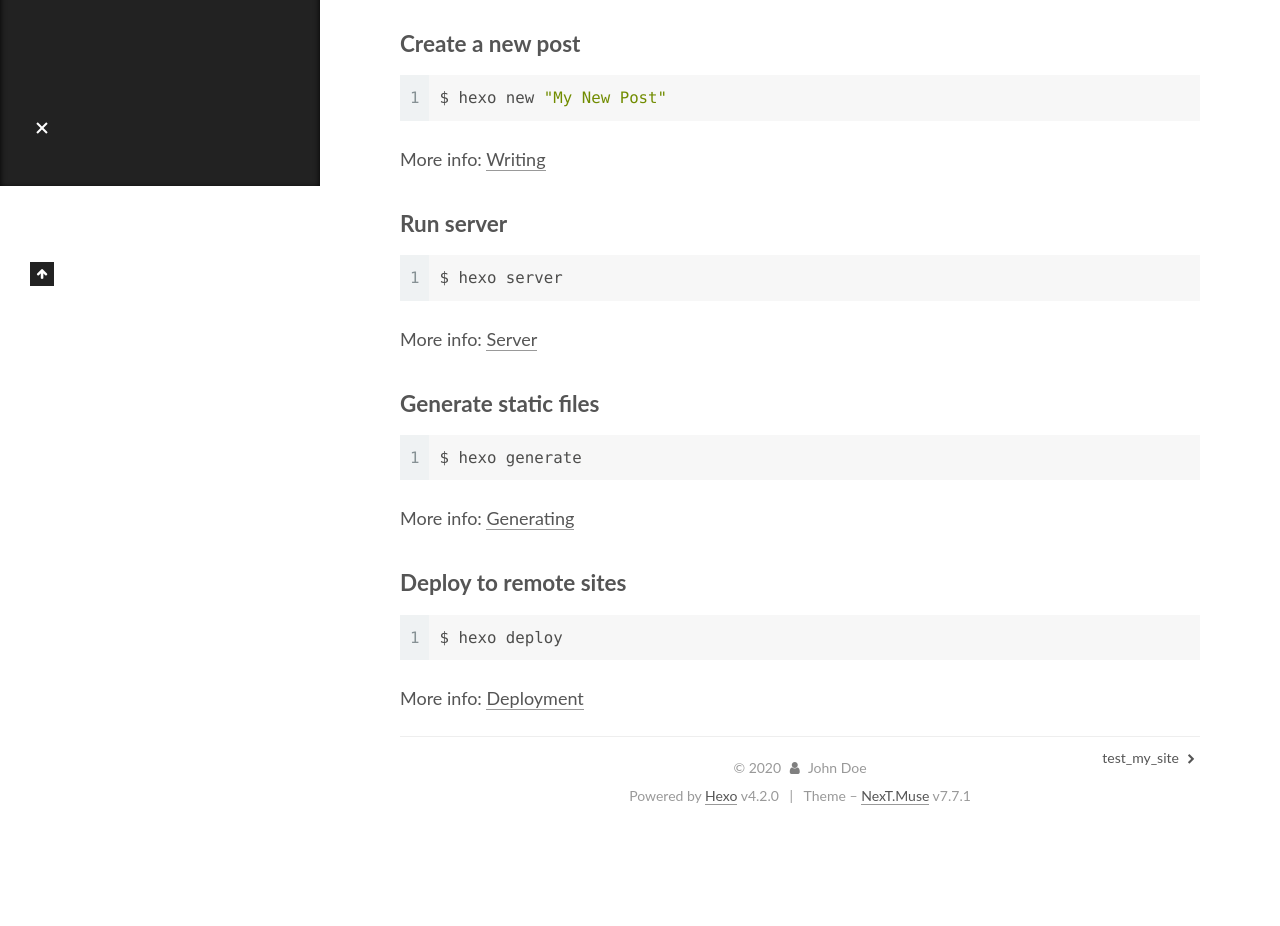
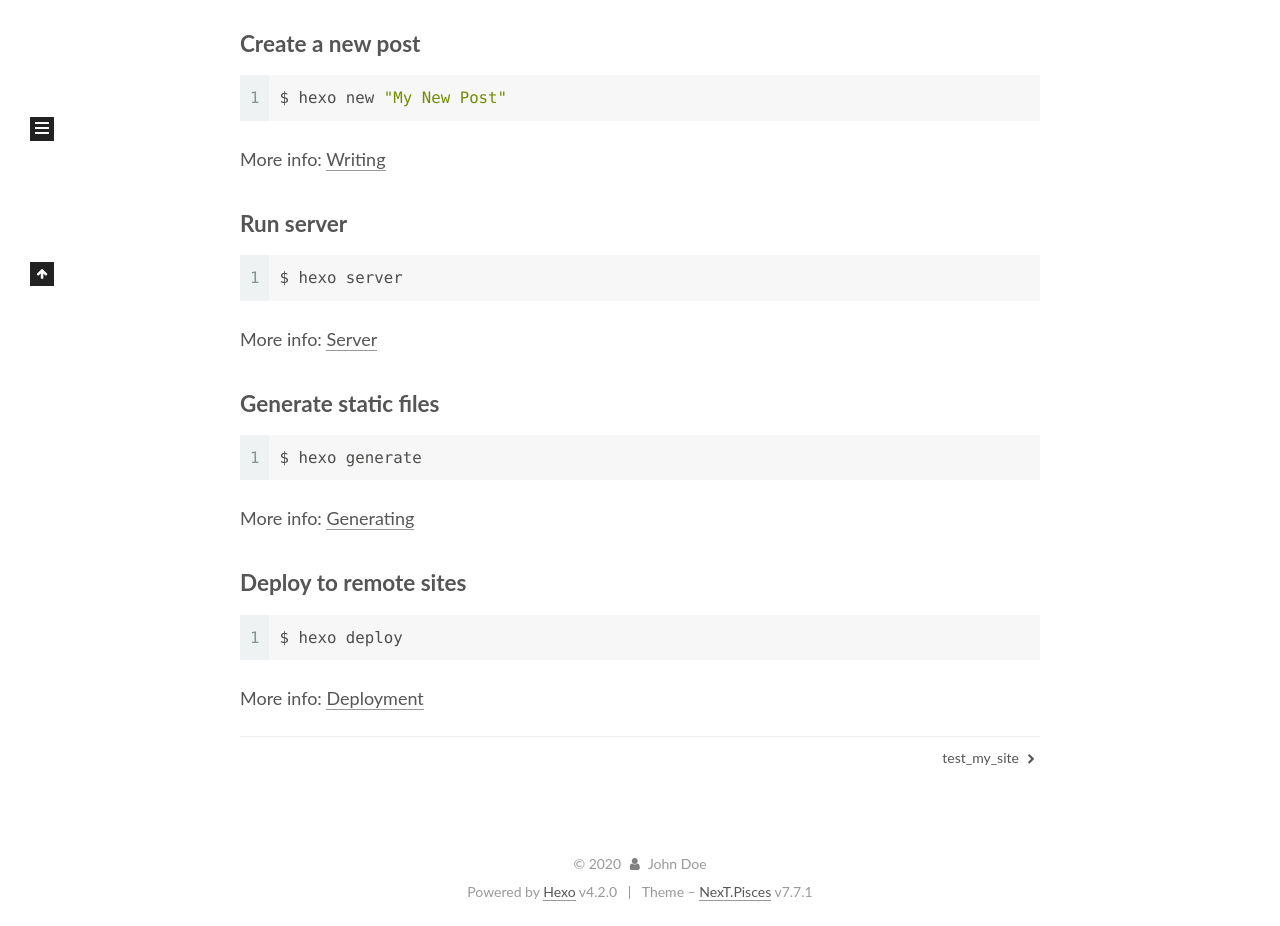
Before and after one commit to CharlieMu7/charliemu7.github.io, a plain HTML site: page 2020/01/30/hello-world/index.html in a window 1280 px wide. Shown: the part 614-1540 px from the top of the page. Before the commit the page ends 1444 px from the top, so only its background shows below. Drawn offline with Linux system fonts and the light colour scheme.

Commit message:
Site updated: 2020-02-02 08:52:37

```diff
--- a/2020/01/30/hello-world/index.html
+++ b/2020/01/30/hello-world/index.html
@@ -21,7 +21,7 @@
   var CONFIG = {
     hostname: new URL('http://yoursite.com').hostname,
     root: '/',
-    scheme: 'Muse',
+    scheme: 'Pisces',
     version: '7.7.1',
     exturl: false,
     sidebar: {"position":"left","display":"post","padding":18,"offset":12,"onmobile":false},
@@ -346,7 +346,7 @@
   <div class="powered-by">Powered by <a href="https://hexo.io/" class="theme-link" rel="noopener" target="_blank">Hexo</a> v4.2.0
   </div>
   <span class="post-meta-divider">|</span>
-  <div class="theme-info">Theme – <a href="https://muse.theme-next.org/" class="theme-link" rel="noopener" target="_blank">NexT.Muse</a> v7.7.1
+  <div class="theme-info">Theme – <a href="https://pisces.theme-next.org/" class="theme-link" rel="noopener" target="_blank">NexT.Pisces</a> v7.7.1
   </div>
 
 
@@ -372,7 +372,7 @@
 <script src="/js/motion.js"></script>
 
 
-<script src="/js/schemes/muse.js"></script>
+<script src="/js/schemes/pisces.js"></script>
 
 
 <script src="/js/next-boot.js"></script>
```
Also changed, not shown: 2020/02/01/test-my-site/index.html (+3 -3 lines), archives/2020/01/index.html (+3 -3 lines), archives/2020/02/index.html (+3 -3 lines), archives/2020/index.html (+3 -3 lines), archives/index.html (+3 -3 lines), index.html (+3 -3 lines).
